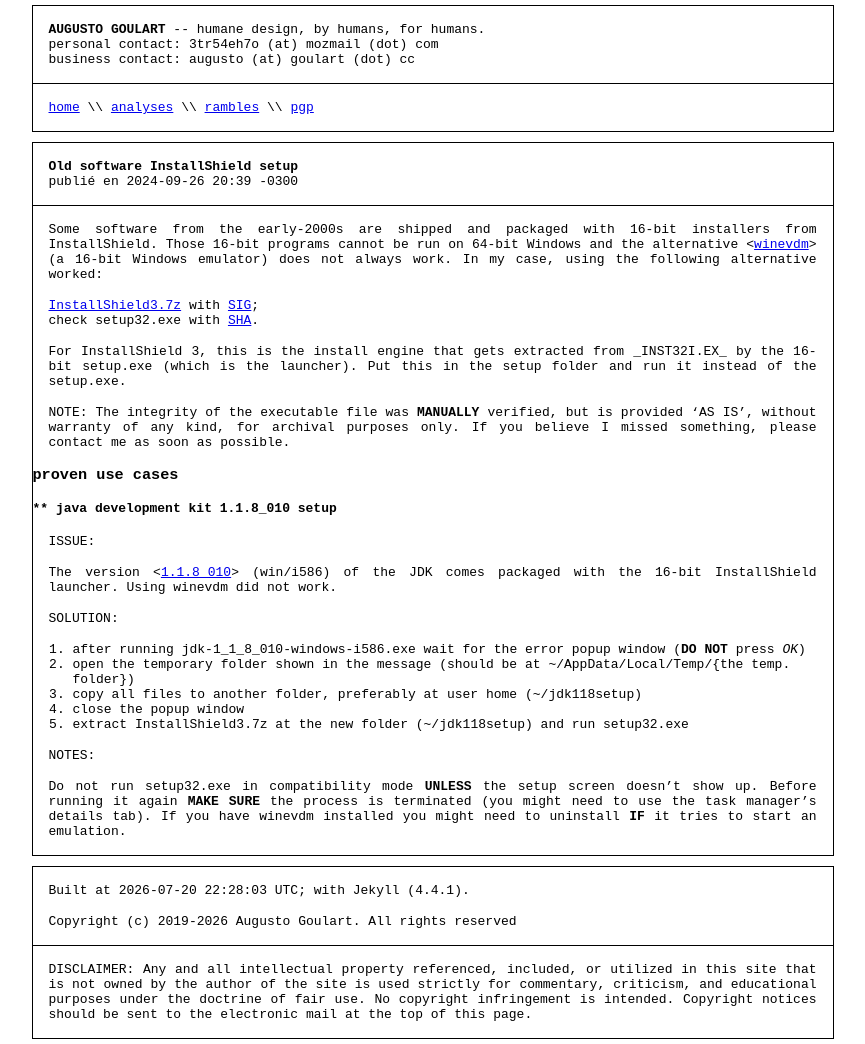
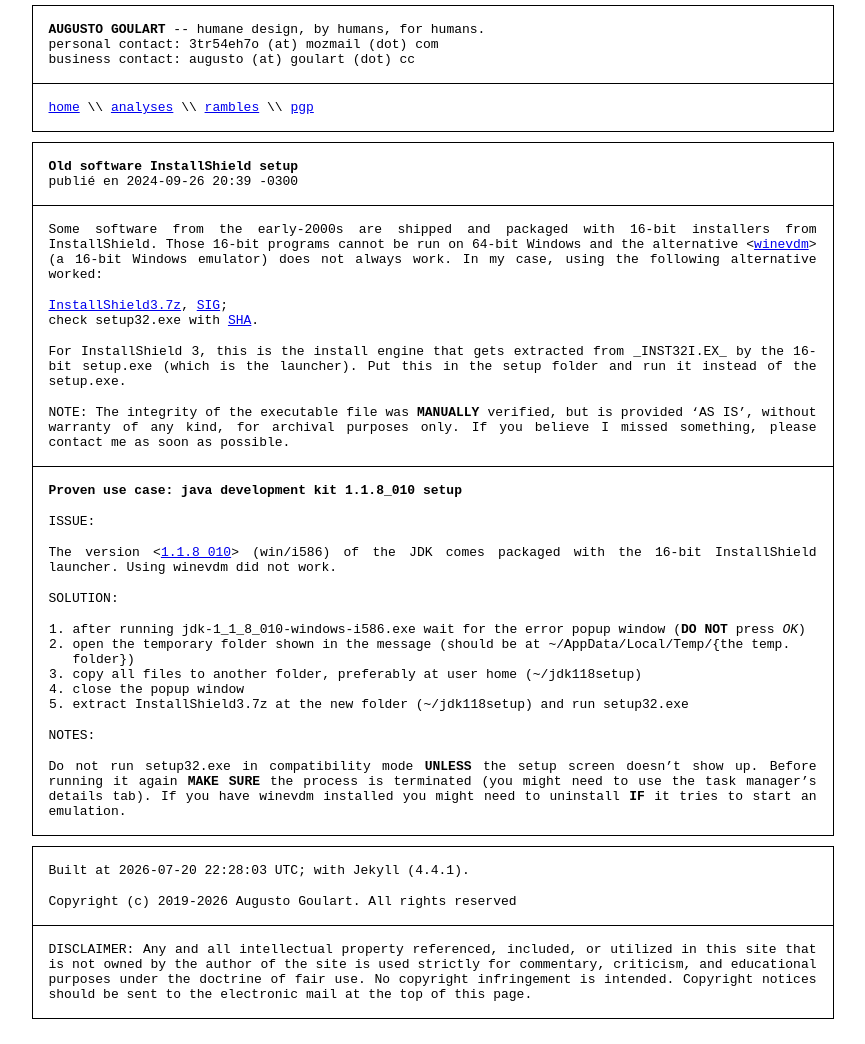
Before and after one commit to oAGoulart/oAGoulart.github.io, a Jekyll site: the page built from _rambles/old_software_installshield_setup.md, in a window 1280 px wide. Shown: the whole page, without its empty margins (200-1065 px from the left). Built offline with Jekyll 4.4.1, drawn with Linux system fonts in a browser that asks for light colours.

```diff
--- a/_rambles/old_software_installshield_setup.md
+++ b/_rambles/old_software_installshield_setup.md
@@ -6,16 +6,15 @@ title: Old software InstallShield setup
 
 Some software from the early-2000s are shipped and packaged with 16-bit installers from InstallShield. Those 16-bit programs cannot be run on 64-bit Windows and the alternative &lt;[winevdm](https://github.com/otya128/winevdm)&gt; (a 16-bit Windows emulator) does not always work. In my case, using the following alternative worked:
 
-[InstallShield3.7z](files/InstallShield3.7z) with [SIG](files/InstallShield3.7z.sig);<br>
+[InstallShield3.7z](files/InstallShield3.7z), [SIG](files/InstallShield3.7z.sig);<br>
 check setup32.exe with [SHA](files/setup32.exe.sha256).
 
 For InstallShield 3, this is the install engine that gets extracted from <code>_INST32I.EX_</code> by the 16-bit <code>setup.exe</code> (which is the launcher). Put this in the setup folder and run it instead of the <code>setup.exe</code>.<br>
 
 NOTE: The integrity of the executable file was <b>MANUALLY</b> verified, but is provided 'AS IS', without warranty of any kind, for archival purposes only. If you believe I missed something, please contact me as soon as possible.
 
-### proven use cases
-
-#### ** java development kit 1.1.8\_010 setup
+---
+**Proven use case: java development kit 1.1.8\_010 setup**
 
 ISSUE:
 
```
Also changed, not shown: _rambles/keep_thyself_credible.md (+4 -2 lines), _rambles/looking_back_at_my_hs_graduation_speech.md (deleted, +0 -24 lines).
